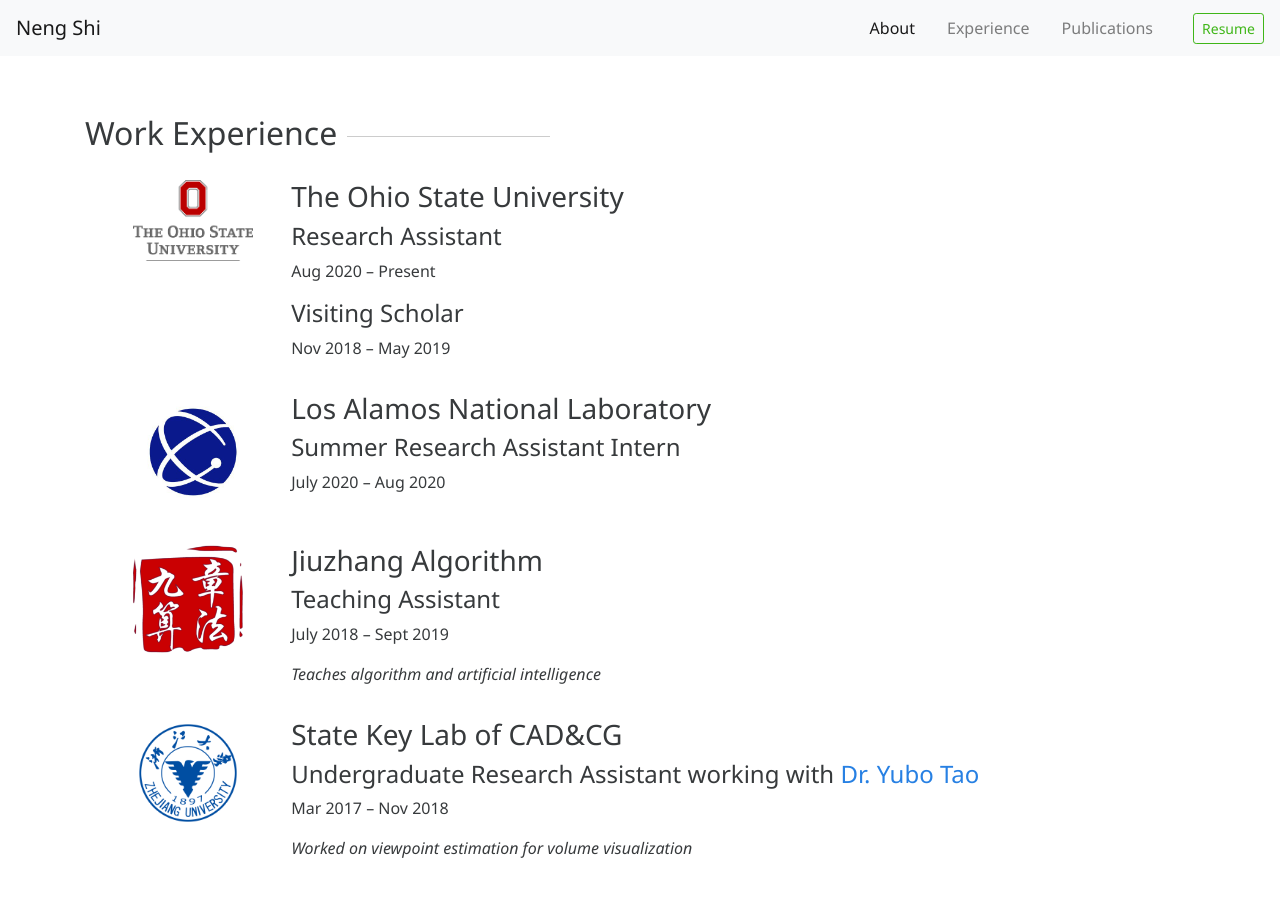
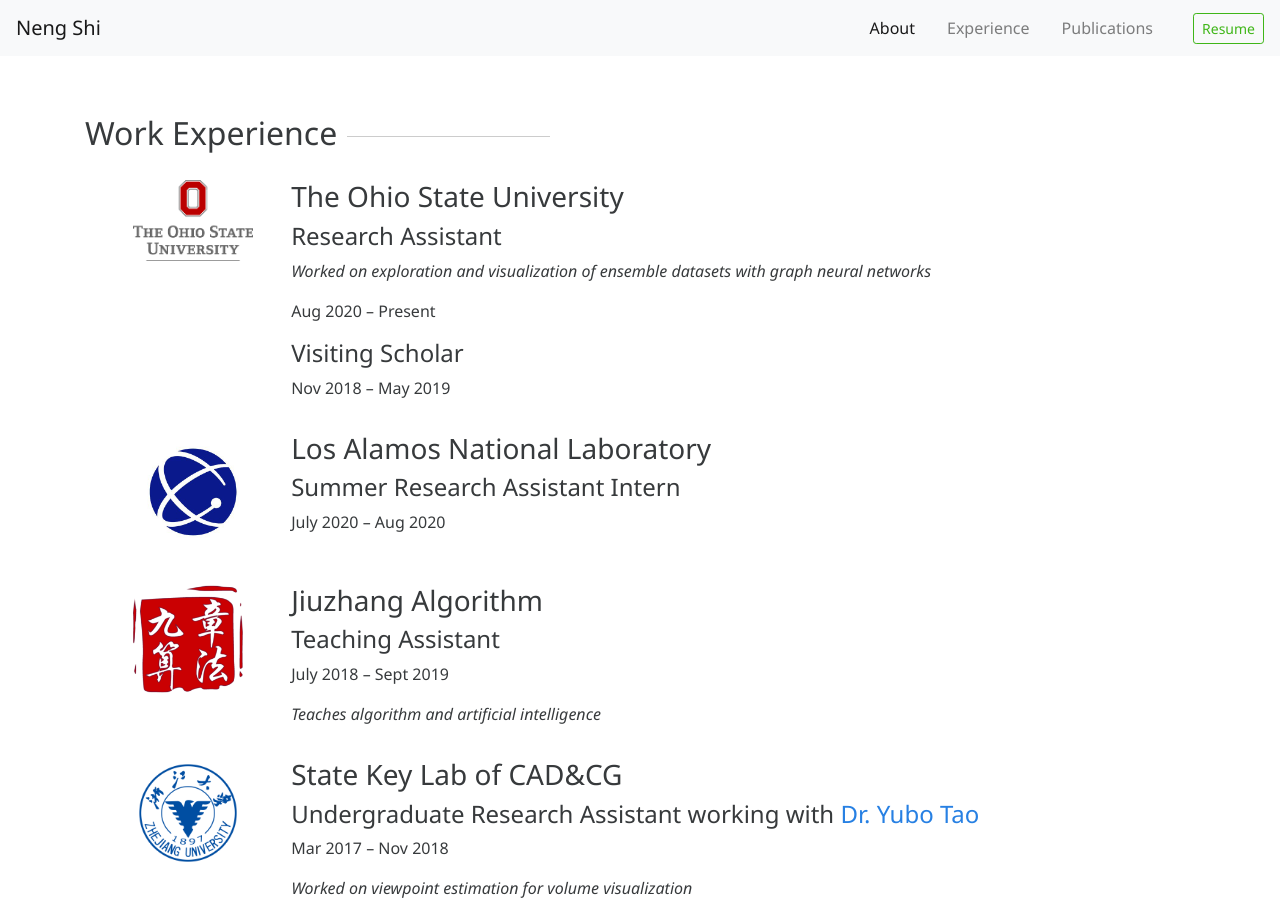
Before and after one commit to trainsn/trainsn.github.io, a Jekyll site: the page built from index.html, in a window 1280 px wide and 900 px high, scrolled down 764 px. Built offline with Jekyll 4.4.1, drawn with Linux system fonts in a browser that asks for light colours; nearby versions of some CDN libraries; a style sheet for code colours, icons or effects is not loaded.

Commit message:
update experience

```diff
--- a/_includes/experience.html
+++ b/_includes/experience.html
@@ -9,6 +9,7 @@
     <div class="col-lg-10">
       <h3>The Ohio State University</h3>
       <h4>Research Assistant</h4>
+      <p><em>Worked on exploration and visualization of ensemble datasets with graph neural networks</em></p>
       <p>Aug 2020 – Present</p>
       <h4>Visiting Scholar</h4>
       <p>Nov 2018 – May 2019</p>
```
Also changed, not shown: _includes/home.html (+3 -11 lines).
